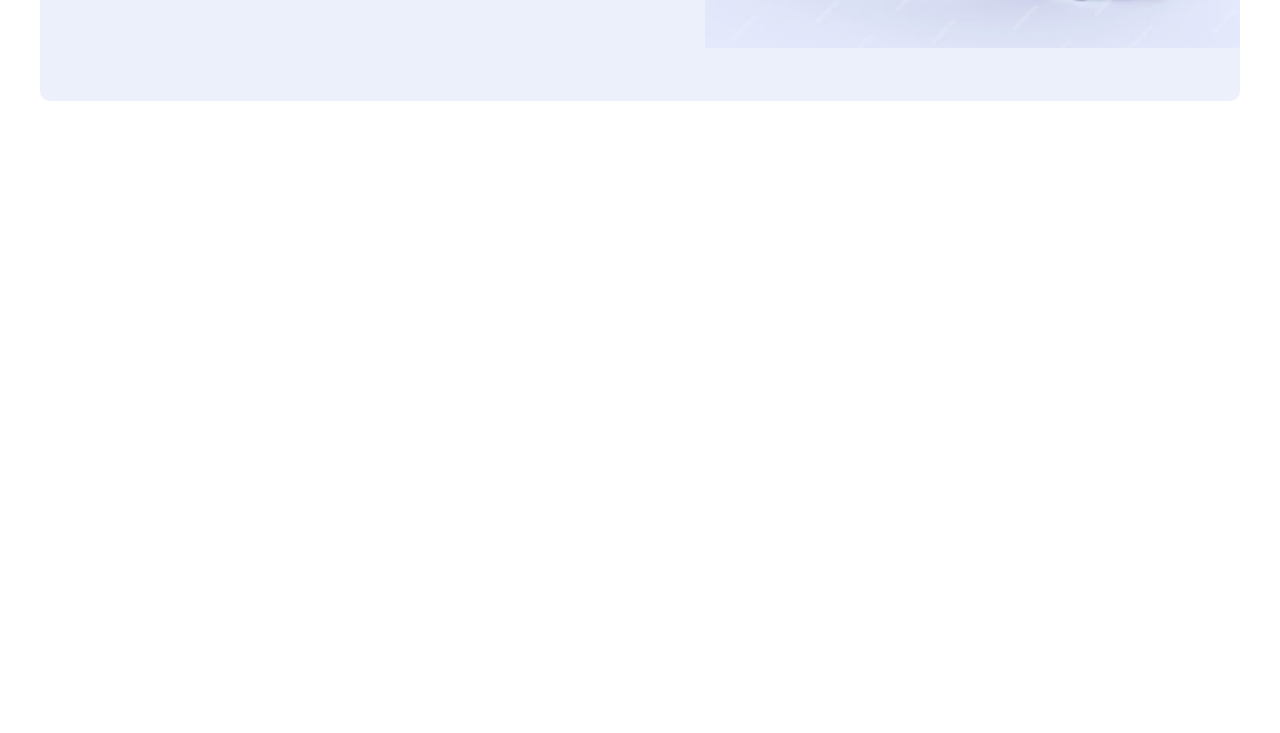
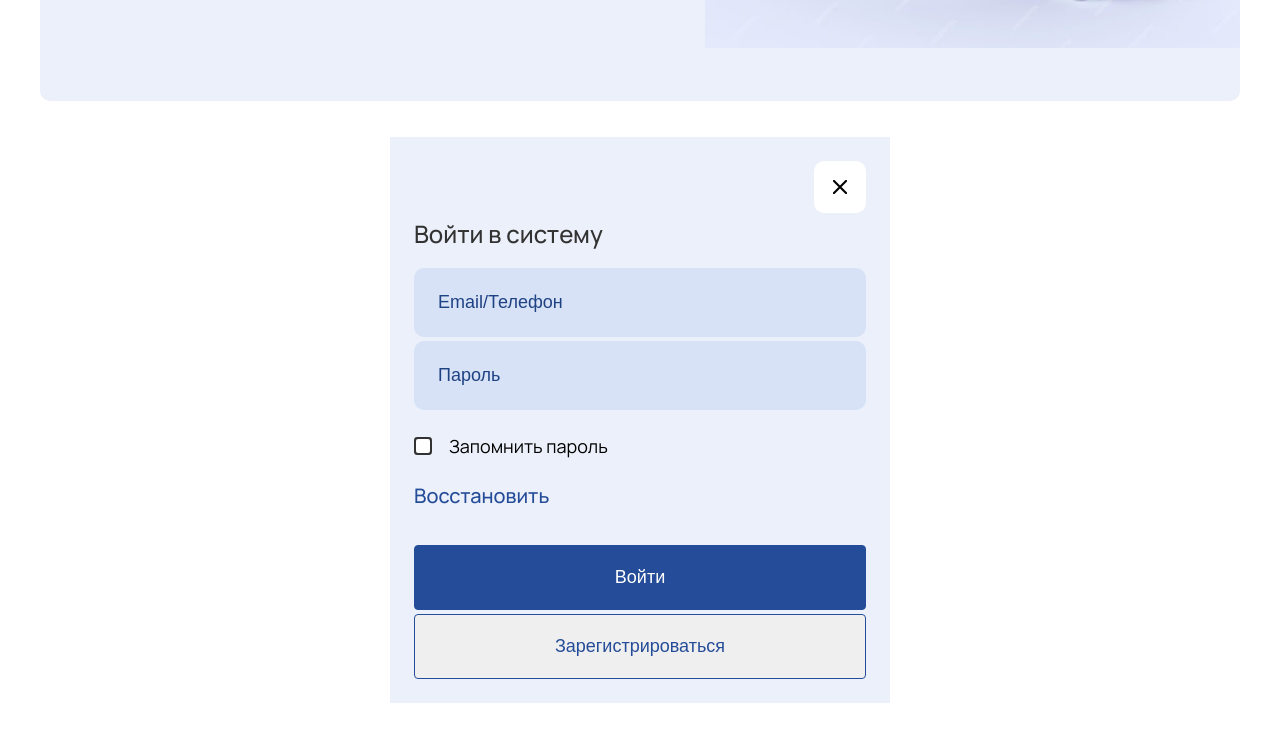
Before and after one commit to aliakseivb/kibernetica, a plain HTML site: page index.html in a window 1280 px wide. Shown: the part 401-1134 px from the top of the page. Before the commit the page ends 800 px from the top, so only its background shows below. Drawn offline with Linux system fonts and the light colour scheme.

Commit message:
feat: form and form-style without adaptive

```diff
--- a/index.html
+++ b/index.html
@@ -34,5 +34,25 @@
     </div>
   </div>
 </div>
+
+<form action="#" >
+  <div class="close">
+    <div class="close-btn"></div>
+  </div>
+  <div class="form__title">
+    Войти в систему
+  </div>
+  <div class="form__inputs">
+    <input type="text" placeholder="Email/Телефон" class="form-input" id="user">
+    <input type="text" placeholder="Пароль" class="form-input" id="password">
+  </div>
+  <div class="form__confirm">
+    <input type="checkbox" id="confirm">
+    <label for="confirm">Запомнить пароль</label>
+  </div>
+  <div class="restore">Восстановить</div>
+  <button type="button" class="form__btn signin">Войти</button>
+  <button type="button" class="form__btn signup">Зарегистрироваться</button>
+</form>
 </body>
 </html>
--- a/src/styles/styles.scss
+++ b/src/styles/styles.scss
@@ -6,7 +6,6 @@
 * {
   margin: 0;
   padding: 0;
-  scroll-behavior: smooth;
 }
 
 body {
@@ -67,8 +66,10 @@ body {
           span {
             font-size: 18px;
           }
+
           .btn-svg {
             height: 44px;
+
             svg {
               height: 100%;
             }
@@ -92,4 +93,146 @@ body {
   }
 }
 
+form {
+  width: 500px;
+  margin: 0 auto 30px;
+  background: $bg-color;
+  position: relative;
+  padding: 80px 24px 24px;
+  box-sizing: border-box;
+  display: flex;
+  flex-direction: column;
+  align-items: flex-start;
+
+  .close {
+    position: absolute;
+    width: 52px;
+    height: 52px;
+    top: 24px;
+    right: 24px;
+    background: #ffffff;
+    display: flex;
+    align-items: center;
+    justify-content: center;
+    border-radius: 10px;
+
+    .close-btn {
+      width: 24px;
+      height: 24px;
+      background-image: url("../src/images/x.png");
+      background-position: center;
+      background-repeat: no-repeat;
+      background-size: cover;
+      transition: all .3s linear;
+
+    }
+
+    &:hover {
+      cursor: pointer;
+
+      .close-btn {
+        transform: rotate(180deg);
+      }
+    }
+  }
+
+  .form__title {
+    font-size: 24px;
+    color: $grey-color;
+    margin-bottom: 18px;
+  }
+
+  .form__inputs {
+    margin-bottom: 24px;
+
+    .form-input {
+      width: calc(100% - 48px);
+      padding: 24px;
+      font-size: 18px;
+      color: $common-color;
+      border-radius: 10px;
+      background: $bg-input;
+      border: none;
+      outline: none;
+
+      &:first-child {
+        margin-bottom: 4px;
+      }
+      &::placeholder {
+        color: $common-color;
+      }
+    }
+  }
+
+  .form__confirm {
+    display: flex;
+    align-items: center;
+    justify-content: flex-start;
+    margin-bottom: 24px;
+    cursor: pointer;
+
+    #confirm {
+      display: inline-block;
+      width: 18px;
+      height: 18px;
+      margin-right: 17px;
+      position: relative;
+      background: $bg-color;
+
+      &:after {
+        content: '';
+        display: inline-block;
+        width: 18px;
+        height: 18px;
+        box-sizing: border-box;
+        border: 2px solid $grey-color;
+        position: relative;
+        border-radius: 4px;
+        cursor: pointer;
+      }
+    }
+
+    label {
+      font-family: Manrope400, sans-serif;
+      font-size: 18px;
+      cursor: pointer;
+    }
+  }
+
+  .restore {
+    font-size: 20px;
+    margin-bottom: 36px;
+    color: $btn-color;
+    cursor: pointer;
+  }
+  .form__btn {
+    width: 452px;
+    height: 65px;
+    padding: 18px;
+    font-size: 18px;
+    border-radius: 4px;
+    border: 1px solid $btn-color;
+    box-sizing: border-box;
+    cursor: pointer;
+
+
+    &.signin {
+      background: $btn-color;
+      color: #ffffff;
+      margin-bottom: 4px;
+      &:hover {
+        background: #222b3b;
+      }
+    }
+    &.signup {
+      color: $btn-color;
+      &:hover {
+        background: #222b3b;
+        color: #ffffff;
+      }
+    }
+  }
+
+}
+
 @import "adaptive";
```
Also changed, not shown: dist/styles.css, src/images/x.png (added), 1 other file.
